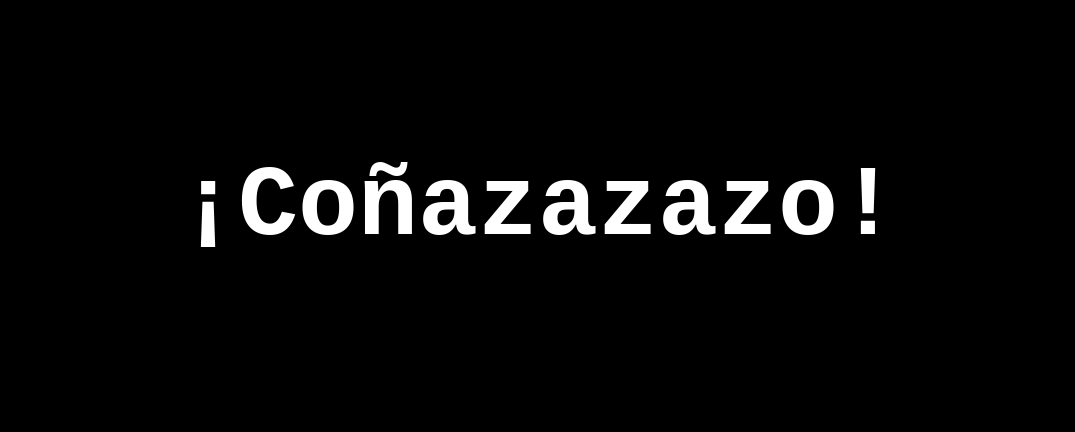
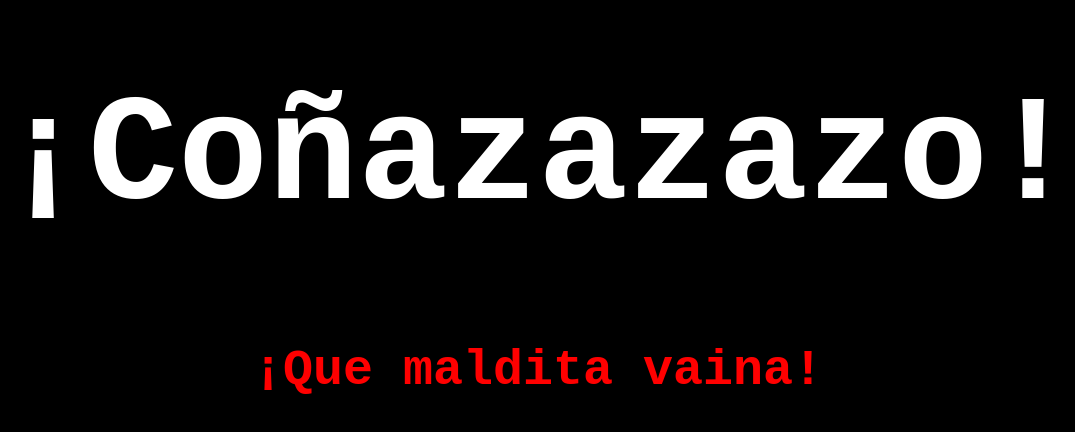
Before and after one commit to conazowtf/conazowtf.github.io, a plain HTML site: page index.html in a window 1280 px wide. Shown: the whole page, without its empty margins (102-1177 px from the left). Drawn offline with Linux system fonts and the light colour scheme.

Commit message:
Que maldita vaina

```diff
--- a/index.html
+++ b/index.html
@@ -6,7 +6,7 @@
 			font-size: 100px;
 			font-weight: bold;
 			font-family: monospace;
-			line-height: 400px;
+			line-height: 300px;
 			text-align: center;
 			vertical-align: middle;
 		}
@@ -14,11 +14,15 @@
 		body {
 			background-color: #000000;
 			color: #ffffff;
+			font-family: monospace;
+			text-align: center;
 		}
 	</style>
 </head>
 
 <body>
-	<div>&#161;Co&#241;azazazo!</div>
+	<div style="font-size: 150px;">&#161;Co&#241;azazazo!</div>
+
+	<h1 style="font-size: 50px; color: #ff0000">&#161;Que maldita vaina!</h1>
 </body>
 </html>
```
